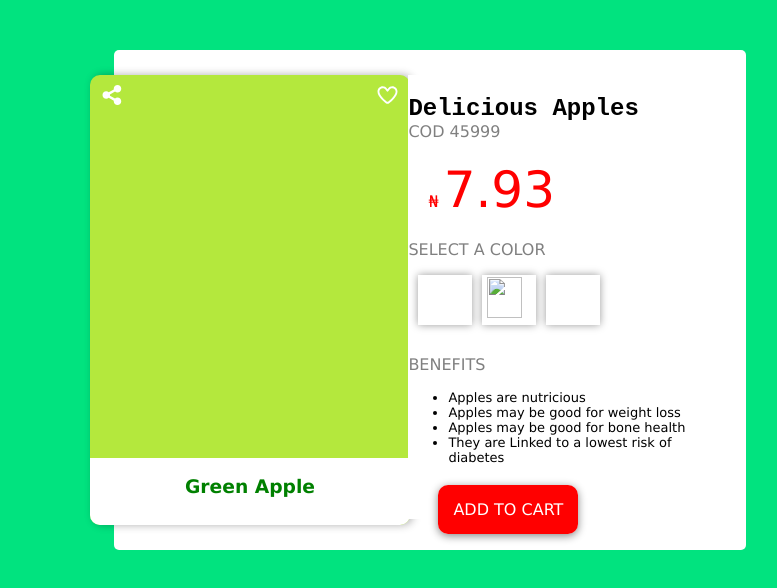
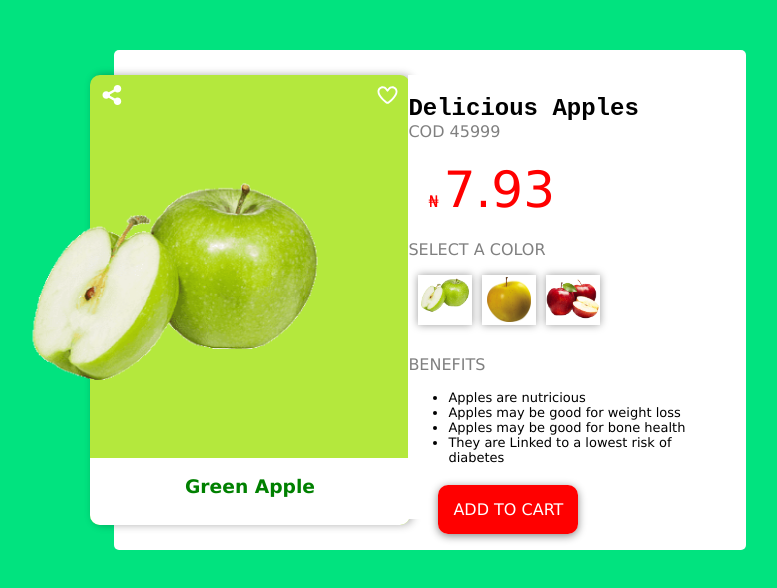
Before and after one commit to collinsadi/pricecard1, a plain HTML site: page index.html in a window 1280 px wide. Shown: the whole page, without its empty margins (210-987 px from the left). Drawn offline with Linux system fonts and the light colour scheme.

Commit message:
changed image directory

```diff
--- a/index.html
+++ b/index.html
@@ -25,9 +25,9 @@
 
             <!-- Images -->
 
-            <img src="images/greenapple.gif" alt="" srcset="" id="image">
-            <img src="images/yellowapple.gif" alt="" srcset="" id="image2">
-            <img src="images/red-apple.gif" alt="" srcset="" id="image3">
+            <img src="greenapple.gif" alt="" srcset="" id="image">
+            <img src="yellowapple.gif" alt="" srcset="" id="image2">
+            <img src="red-apple.gif" alt="" srcset="" id="image3">
 
             <!-- Details of Color of apple -->
 
@@ -62,20 +62,20 @@
                 <!-- Green Color -->
 
             <div class="greencolor colorite" >
-                <img src="images/greenapple.gif" alt="" onclick="green()">
+                <img src="greenapple.gif" alt="" onclick="green()">
             </div>
 
 
             <!-- yellow color  -->
 
             <div class="yellowcolor colorite">
-                <img src="images/yellowapple.gif" alt="" onclick="thisfunction()" id="yellowapple">
+                <img src="yellowapple.gif" alt="" onclick="thisfunction()" id="yellowapple">
             </div>
 
             <!-- Red Color -->
 
             <div class="redcolor colorite">
-                    <img src="images/red-apple.gif" alt="" onclick="red()">
+                    <img src="red-apple.gif" alt="" onclick="red()">
 
             </div>
             </div>
```
